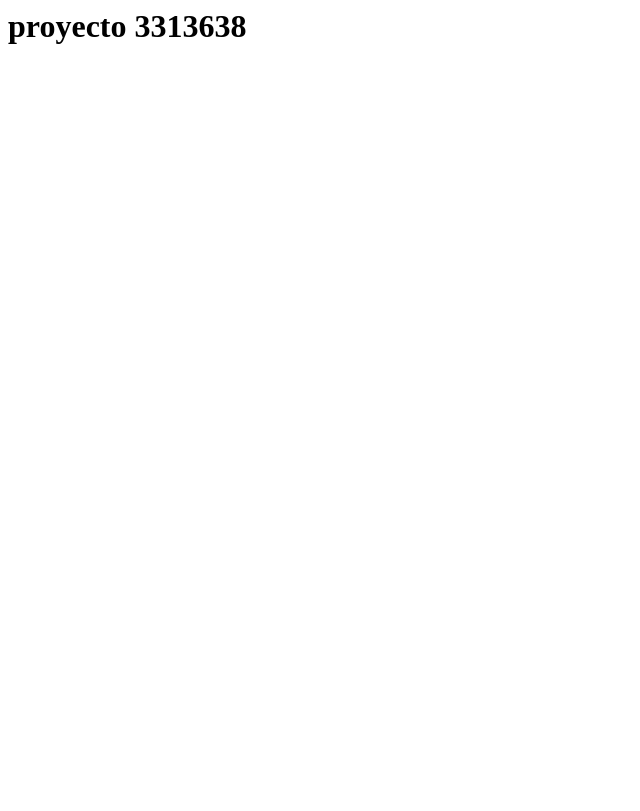
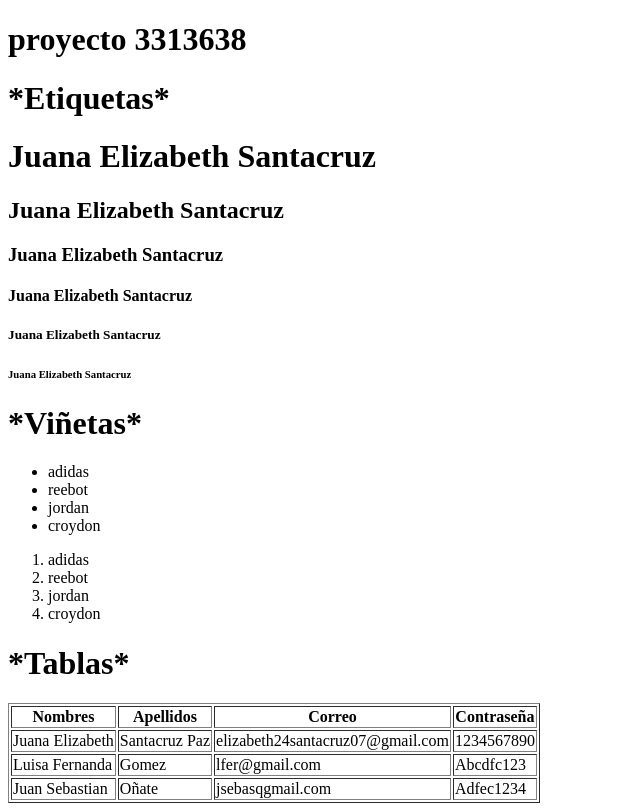
Before and after one commit to Elizabethsantacruz/proyecto3313638, a plain HTML site: page index.html in a window 1280 px wide. Shown: the whole page, without its empty margins (0-640 px from the left). Drawn offline with Linux system fonts and the light colour scheme.

Commit message:
actualice el index hasta tabla

```diff
--- a/index.html
+++ b/index.html
@@ -1 +1,70 @@
-<h1> proyecto 3313638</h1>
+<!DOCTYPE html>
+<html lang="en">
+<head>
+    <meta charset="UTF-8">
+    <meta name="viewport" content="width=device-width, initial-scale=1.0">
+    <title>3313638</title>
+</head>
+<body>
+    <h1>proyecto 3313638 </h1>
+    <h1>*Etiquetas*</h1>
+        <h1>Juana Elizabeth Santacruz
+        <h2>Juana Elizabeth Santacruz</h2>
+        <h3>Juana Elizabeth Santacruz</h3>
+        <h4>Juana Elizabeth Santacruz</h4>
+        <h5>Juana Elizabeth Santacruz</h5>
+        <h6>Juana Elizabeth Santacruz</h6>
+
+        <h1>*Viñetas*</h1>
+        <ul>
+            <li>adidas</li>
+            <li>reebot</li>
+            <li>jordan</li>
+            <li>croydon</li>
+
+
+        </ul>
+
+         <ol>
+            <li>adidas</li>
+            <li>reebot</li>
+            <li>jordan</li>
+            <li>croydon</li>
+
+
+        </ol>
+
+
+        <h1>*Tablas*</h1>
+        <table border="1">
+            <tr>
+                <th>Nombres</th>
+                <th>Apellidos</th>
+                <th>Correo</th>
+                <th>Contraseña</th>
+            </tr>
+              <tr>
+                <td>Juana Elizabeth</td>
+                <td>Santacruz Paz</td>
+                <td>elizabeth24santacruz07@gmail.com</td>
+                <td>1234567890</td>
+            </tr>
+             </tr>
+              <tr>
+                <td>Luisa Fernanda</td>
+                <td>Gomez</td>
+                <td>lfer@gmail.com</td>
+                <td>Abcdfc123</td>
+            </tr>
+             </tr>
+              <tr>
+                <td>Juan Sebastian</td>
+                <td>Oñate</td>
+                <td>jsebasqgmail.com</td>
+                <td>Adfec1234</td>
+            </tr>
+        </table>
+
+    </h1>
+</body>
+</html>
```
